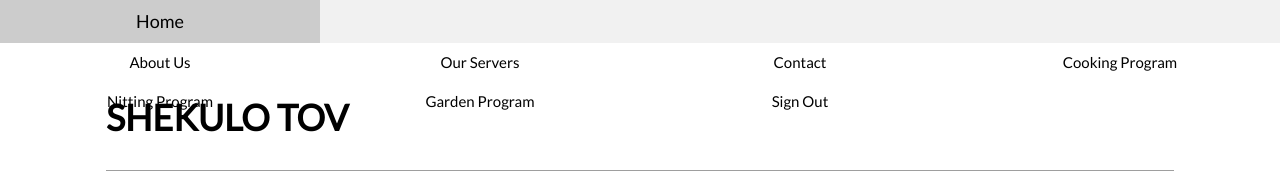
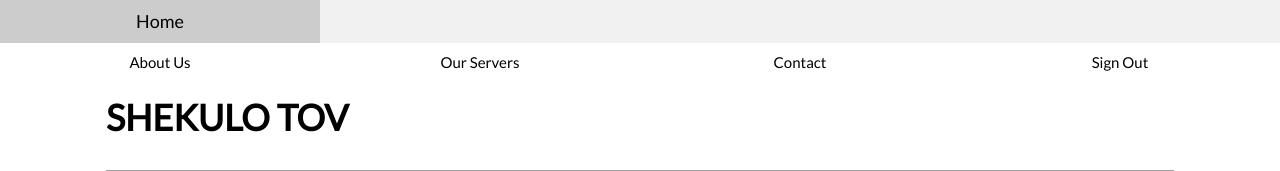
Before and after one commit to meet-projects/Y2-GroupD-Team3, a Flask app: page / in a window 1280 px wide. Shown: the top 171 px of the page. Run offline with Flask 3, Linux system fonts and the light colour scheme; grey boxes are pictures that could not be loaded.

Commit message:
Update home.html

```diff
--- a/templates/home.html
+++ b/templates/home.html
@@ -43,15 +43,6 @@ html,body,h1,h2,h3,h4 {font-family:"Lato", sans-serif}
     </div>
     <div class="w3-col s3">
       <a href="#contact" class="w3-button w3-block">Contact</a>
-    </div>
-    <div class="w3-col s3">
-      <a href="/co" class="w3-button w3-block">Cooking Program</a>
-    </div>
-    <div class="w3-col s3">
-      <a href="/nitting" class="w3-button w3-block">Nitting Program</a>
-    </div>
-    <div class="w3-col s3">
-      <a href="/garden" class="w3-button w3-block">Garden Program</a>
     </div>
     <div class="w3-col s3">
       <a href="/signout" class="w3-button w3-block">Sign Out</a>
```
